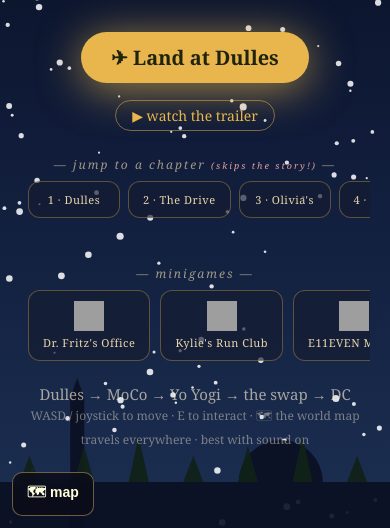
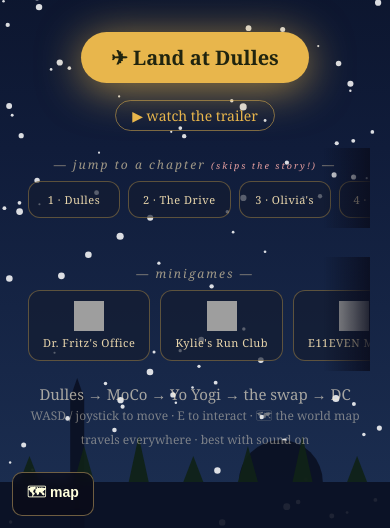
Before and after one commit to mkosoy/carty-party, a plain HTML site: page index.html in a window 390 px wide. Shown: the part 316-844 px from the top of the page. Drawn offline with nearby package versions, Linux system fonts and the light colour scheme; grey boxes are pictures that could not be loaded.

Commit message:
homepage: fade edge on scroll rows signals swipeable content
Co-Authored-By: Mark Kosoy <mark.kosoy@gmail.com>

```diff
--- a/css/style.css
+++ b/css/style.css
@@ -182,7 +182,16 @@ body.touch #touch-controls { display: block; }
   }
   #levels-row::-webkit-scrollbar, #minigames-row::-webkit-scrollbar { display: none; }
   .mg-btn { flex: 0 0 auto; scroll-snap-align: center; min-width: 92px; }
-  #levels-section, #minigames-section { width: 100%; }
+  #levels-section, #minigames-section { width: 100%; position: relative; }
+  /* fade the right edge of scroll rows — signals there's more to swipe to */
+  #levels-section::after, #minigames-section::after {
+    content: '';
+    position: absolute;
+    right: 0; top: 0; bottom: 0;
+    width: 46px;
+    background: linear-gradient(to right, rgba(10,13,30,0), rgba(10,13,30,.85));
+    pointer-events: none;
+  }
 }
 
 #joystick-ghost { position: absolute; left: 26px; bottom: 96px; width: 84px; height: 84px; border-radius: 50%; border: 2px solid rgba(255,255,255,.28); background: rgba(255,255,255,.05); pointer-events: none; }
```
